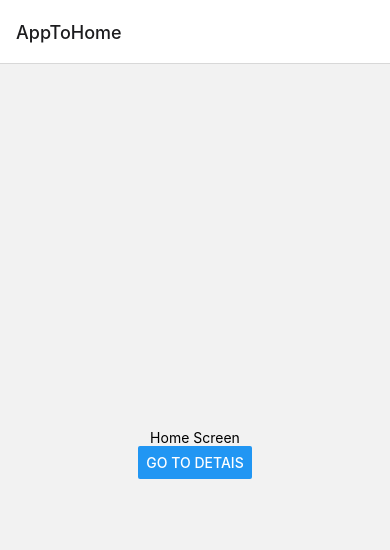
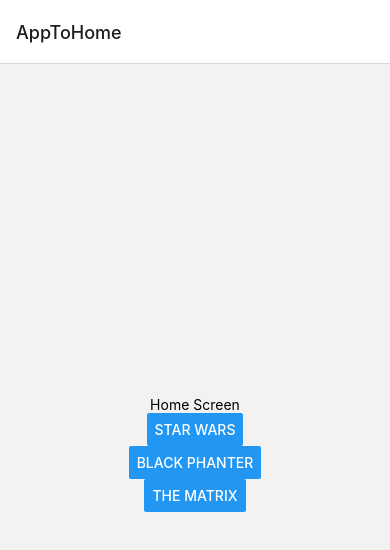
Before and after one commit to gabriel-paulino/LearningReactNative, a React Native app: screen /AppToHome in a window 390 px wide. Shown: the top 550 px of the page. Built offline with nearby package versions, Linux system fonts and the light colour scheme.

Commit message:
Sending complex param to the next screen

```diff
--- a/src/screens/DetailsScreen.js
+++ b/src/screens/DetailsScreen.js
@@ -4,22 +4,24 @@
 
 const DetailsScreen = ( {navigation, route} ) => {
     console.log(route);
-    const { screenNumber } = route.params;
+    const movie = route.params.movie;
     return(
         <View style={styles.mainView}>
-            <Text>Details Screen</Text>
-            <Text style={{fontSize: 100}}>{screenNumber}</Text>
+            <Text style={{fontSize: 20}}>{movie.title} ({movie.release})</Text>
+            <Text style={{fontSize: 100}}>{movie.screenNumber}</Text>
             <Button
             title="Go to Image"
             onPress={ () => {navigation.navigate("DetailsToBigImageView")}}/>
             <Button
             title="More Details"
             onPress={ () => {
+                movie.screenNumber = movie.screenNumber +1;
+                console.log(movie);
                 navigation.push("DetailsToDetails",
-                                {screenNumber: (screenNumber +1)})}}/>
+                                {movie: movie})}}/>
             <Button
             title="Go Back Home"
-            onPress={ () => {navigation.popToTop()}}/>
+            onPress={() => {navigation.popToTop()}}/>
         </View>
     );
 };
--- a/src/screens/HomeScreen.js
+++ b/src/screens/HomeScreen.js
@@ -8,10 +8,29 @@
         <View style={styles.mainView}>
             <Text>Home Screen</Text>
             <Button
-            title="Go to Detais"
+            title="Star Wars"
             onPress={ () => {
-                navigation.navigate("HomeToDetails", {screenNumber: 1})
-                }}/>
+                navigation.navigate("HomeToDetails", {movie: {
+                    title: "Star Wars",
+                    release: 1997,
+                    screenNumber: 1
+                }} )}}/>
+            <Button
+            title="Black Phanter"
+            onPress={ () => {
+                navigation.navigate("HomeToDetails", {movie: {
+                    title: "Black Phanter",
+                    release: 2018,
+                    screenNumber: 1
+                }} )}}/>
+            <Button
+            title="The Matrix"
+            onPress={ () => {
+                navigation.navigate("HomeToDetails", {movie: {
+                    title: "The Matrix",
+                    release: 1999,
+                    screenNumber: 1
+                }} )}}/>
         </View>
     );
 };
```
